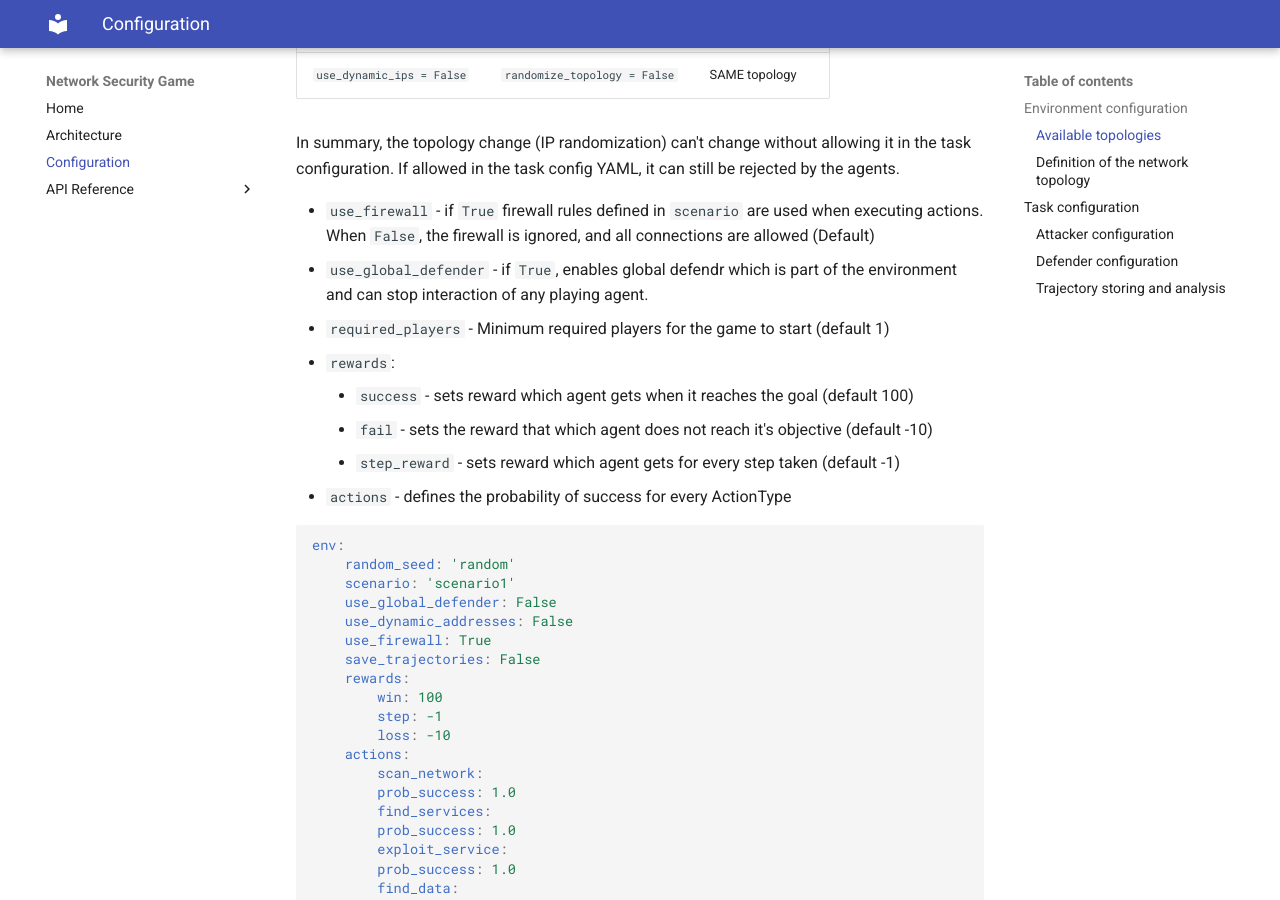
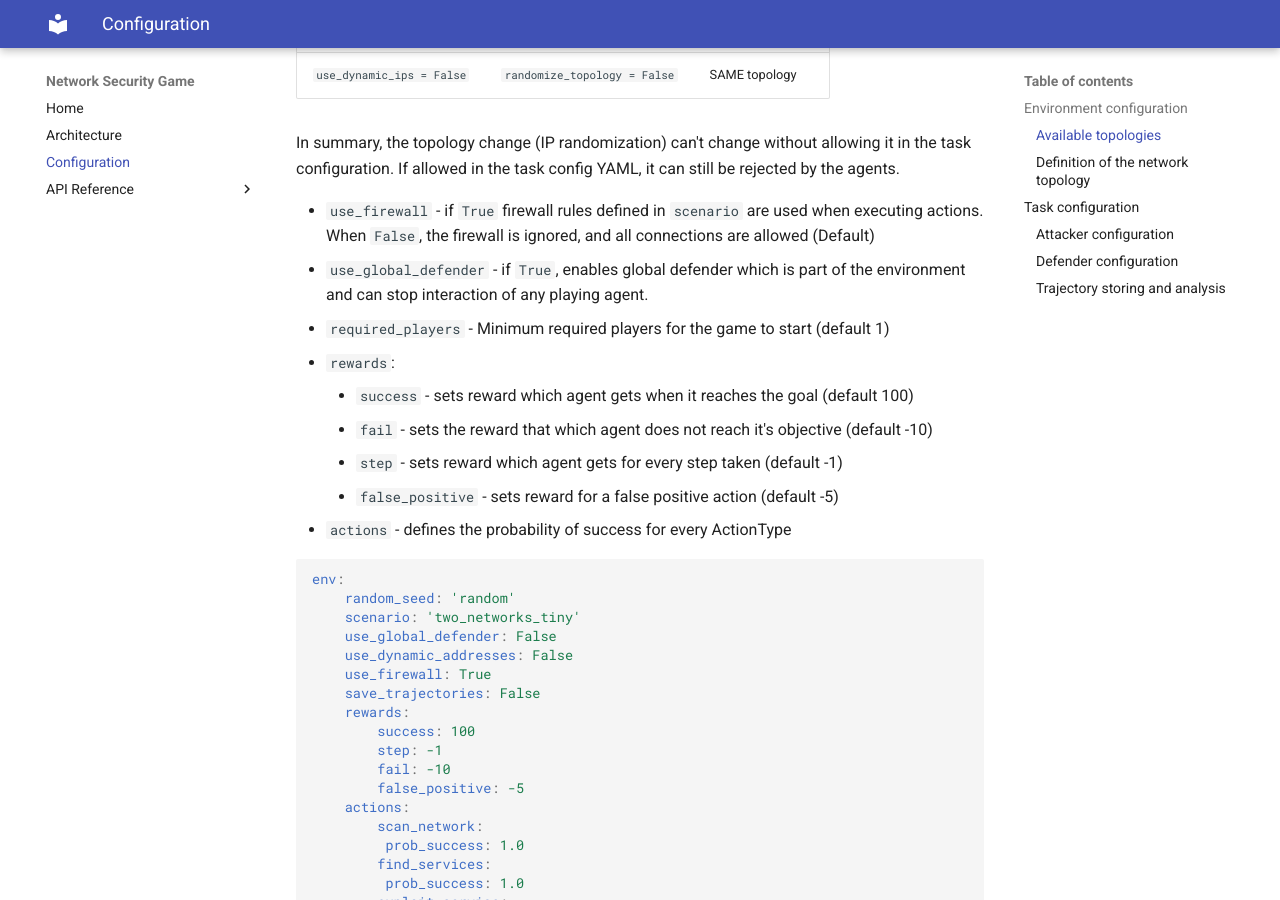
Before and after one commit to stratosphereips/NetSecGame, an MkDocs documentation site: the page built from docs/configuration.md, in a window 1280 px wide and 900 px high, scrolled down 2094 px. Built offline with MkDocs 1.6.1 and Material for MkDocs 9.7.7, drawn with Linux system fonts in a browser that asks for light colours; some of the changed text lies outside the part shown.

Commit message:
Fix typos

````diff
--- a/docs/configuration.md
+++ b/docs/configuration.md
@@ -63,39 +63,41 @@ There are 5 topologies available in NSG:
 In summary, the topology change (IP randomization) can't change without allowing it in the task configuration. If allowed in the task config YAML, it can still be rejected by the agents.
 
 - `use_firewall` - if `True` firewall rules defined in `scenario` are used when executing actions. When `False`, the firewall is ignored, and all connections are allowed (Default)
-- `use_global_defender` - if `True`, enables global defendr which is part of the environment and can stop interaction of any playing agent.
+- `use_global_defender` - if `True`, enables global defender which is part of the environment and can stop interaction of any playing agent.
 - `required_players` - Minimum required players for the game to start (default 1)
 - `rewards`:
     - `success` - sets reward which agent gets when it reaches the goal (default 100)
     - `fail` - sets the reward that which agent does not reach it's objective (default -10)
-    - `step_reward` - sets reward which agent gets for every step taken (default -1)
+    - `step` - sets reward which agent gets for every step taken (default -1)
+    - `false_positive` - sets reward for a false positive action (default -5)
 - `actions` - defines the probability of success for every ActionType
 
 ```YAML
 env:
     random_seed: 'random'
-    scenario: 'scenario1'
+    scenario: 'two_networks_tiny'
     use_global_defender: False
     use_dynamic_addresses: False
     use_firewall: True
     save_trajectories: False
     rewards:
-        win: 100
+        success: 100
         step: -1
-        loss: -10
+        fail: -10
+        false_positive: -5
     actions:
         scan_network:
-        prob_success: 1.0
+         prob_success: 1.0
         find_services:
-        prob_success: 1.0
+         prob_success: 1.0
         exploit_service:
-        prob_success: 1.0
+         prob_success: 1.0
         find_data:
-        prob_success: 1.0
+         prob_success: 1.0
         exfiltrate_data:
-        prob_success: 1.0
+         prob_success: 1.0
         block_ip:
-        prob_success: 1.0
+         prob_success: 1.0
 ```
 ### Definition of the network topology
 The network topology and rules are defined using a [CYST](https://pypi.org/project/cyst/) simulator configuration. Cyst defines a complex network configuration, and this environment does not use all Cyst features for now. CYST components currently used are:
````
Also changed, not shown: other parts of docs/configuration.md (+17 -16 lines), docs/architecture.md (+14 -13 lines).
